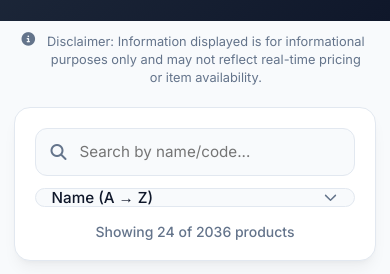
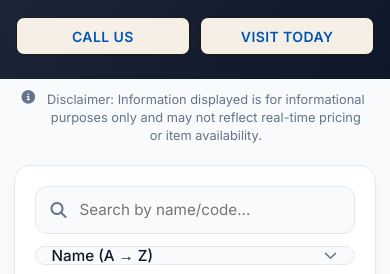
Before and after one commit to aaravpherwani/countryspiritshop, a plain HTML site: page index.html in a window 390 px wide. Shown: the part 97-371 px from the top of the page. Drawn offline with nearby package versions, Linux system fonts and the light colour scheme.

Commit message:
Update index.html

```diff
--- a/index.html
+++ b/index.html
@@ -46,7 +46,7 @@
     header {
       background: linear-gradient(135deg, #1e293b 0%, #0f172a 100%);
       color: #fff;
-      padding: 2.5rem 1.25rem 2rem; /* Reduced bottom padding so spacing flows cleanly */
+      padding: 2.5rem 1.25rem 2.25rem;
       text-align: center;
     }
 
@@ -60,12 +60,48 @@
     header p {
       color: #94a3b8;
       font-size: 1rem;
+      margin-bottom: 1.25rem;
+    }
+
+    /* Action Buttons Row */
+    .header-buttons {
+      display: flex;
+      justify-content: center;
+      gap: 1rem;
+      flex-wrap: wrap;
+    }
+
+    .action-btn {
+      display: inline-flex;
+      align-items: center;
+      justify-content: center;
+      background-color: #f5efe6;
+      color: #0056b3;
+      border: 1px solid #1c1917;
+      border-radius: 8px;
+      padding: 0.65rem 1.75rem;
+      font-size: 0.95rem;
+      font-weight: 600;
+      letter-spacing: 0.03em;
+      text-decoration: none;
+      transition: all 0.2s ease;
+      box-shadow: 0 1px 2px rgba(0, 0, 0, 0.1);
+      min-width: 140px;
+    }
+
+    .action-btn:hover {
+      background-color: #eae1d5;
+      transform: translateY(-1px);
+    }
+
+    .action-btn:active {
+      transform: translateY(0);
     }
 
     /* Main Container */
     .container {
       max-width: 1200px;
-      margin: 0 auto; /* Removed negative top margin so disclaimer renders cleanly on page background */
+      margin: 0 auto;
       padding: 1.25rem 1rem 0;
     }
 
@@ -327,6 +363,15 @@
       header h1 {
         font-size: 1.75rem;
       }
+      .header-buttons {
+        gap: 0.65rem;
+      }
+      .action-btn {
+        flex: 1;
+        min-width: 0;
+        padding: 0.6rem 0.75rem;
+        font-size: 0.875rem;
+      }
       .container {
         padding: 0.75rem 0.85rem 0;
       }
@@ -346,7 +391,7 @@
       .select-dropdown {
         width: 100%;
         min-width: 0;
-        height: 48px; /* Matches full height of search input */
+        height: 48px;
       }
       .results-count {
         margin-left: 0;
@@ -378,6 +423,14 @@
   <header>
     <h1>Product Catalog</h1>
     <p>Explore our wide selection of items</p>
+
+    <!-- Call Us and Visit Today Buttons -->
+    <div class="header-buttons">
+      <!-- Replace tel: with your store phone number -->
+      <a href="tel:1234567890" class="action-btn">CALL US</a>
+      <!-- Replace href with your Google Maps location URL -->
+      <a href="https://maps.google.com" target="_blank" rel="noopener noreferrer" class="action-btn">VISIT TODAY</a>
+    </div>
   </header>
 
   <div class="container">
```
